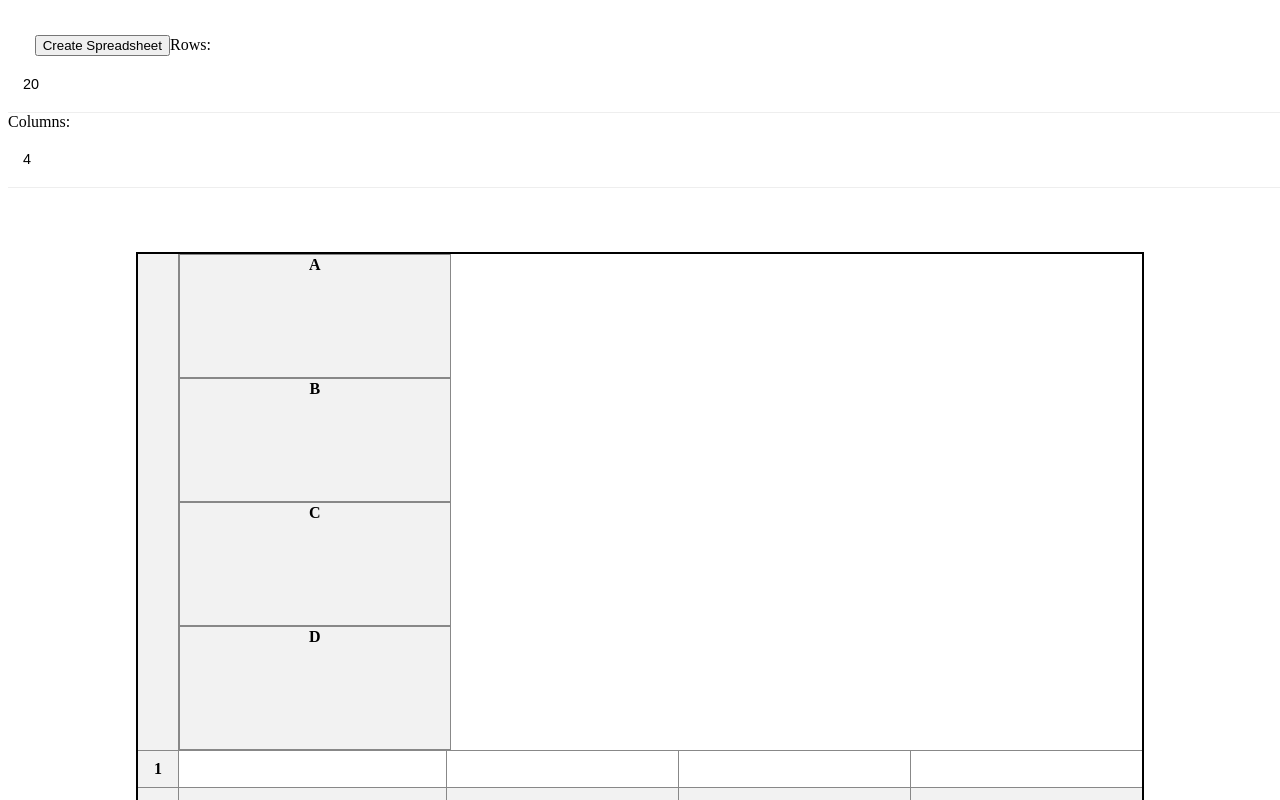
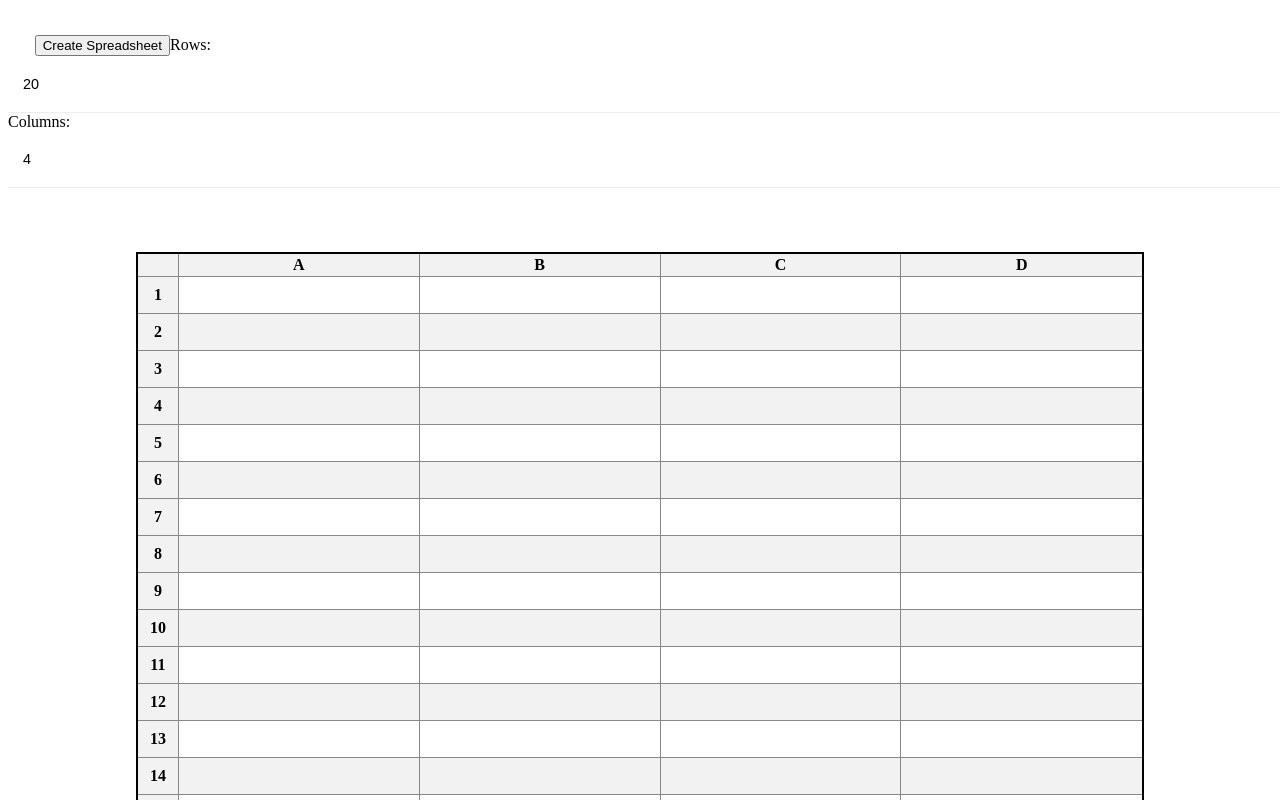
Before and after one commit to Ign1tz/CoSheet, a React (Create React App) app in the folder client/: page /spreadsheet in a window 1280 px wide. Shown: the top 800 px of the page. Built offline with nearby package versions, Linux system fonts and the light colour scheme.

Commit message:
fixed spreadsheet style error

```diff
--- a/client/src/Style/header.css
+++ b/client/src/Style/header.css
@@ -1,7 +1,6 @@
 .header {
     width: 100%;
     height: 120px;
-    background-color: red;
     position: relative;
     float: left;
 }
--- a/client/src/pages/Spreadsheet.js
+++ b/client/src/pages/Spreadsheet.js
@@ -65,7 +65,7 @@ export default function Spreadsheet() {
                         <tr>
                             <th></th>
                             {[...Array(numberOfColumns)].map((_, colIndex) => (
-                                <th key={colIndex} contentEditable className="header">{getColumnName(colIndex)}</th>
+                                <th key={colIndex} contentEditable className="spreadsheetHeader">{getColumnName(colIndex)}</th>
 
                             ))}
                         </tr>
```
